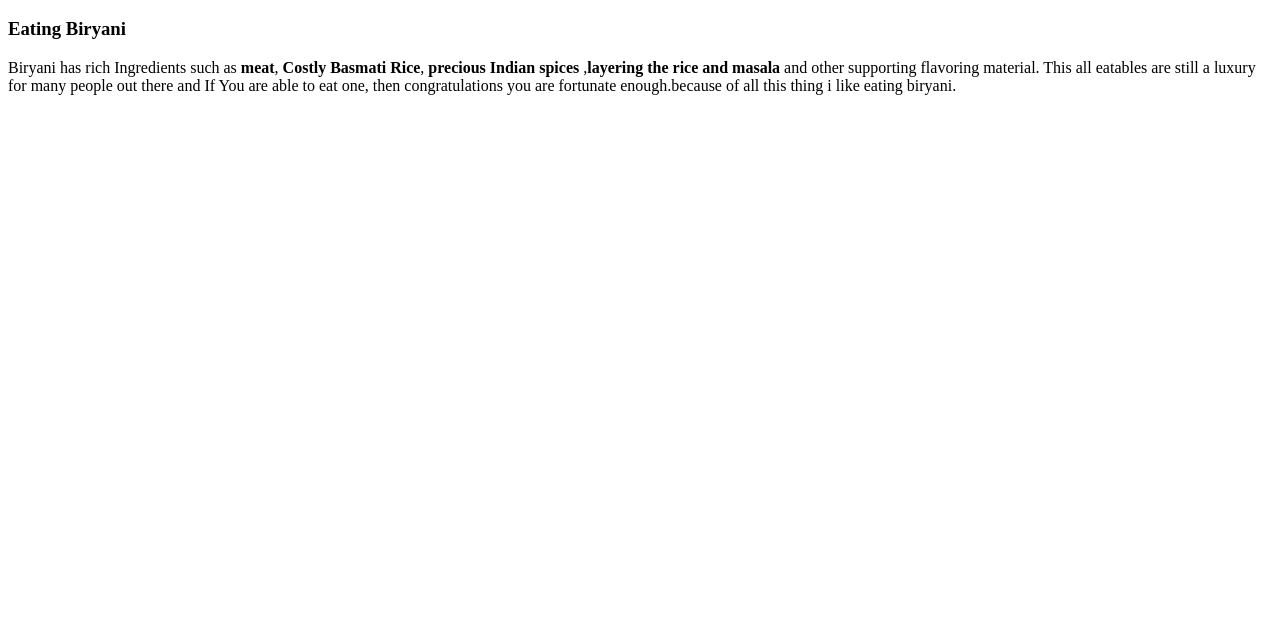
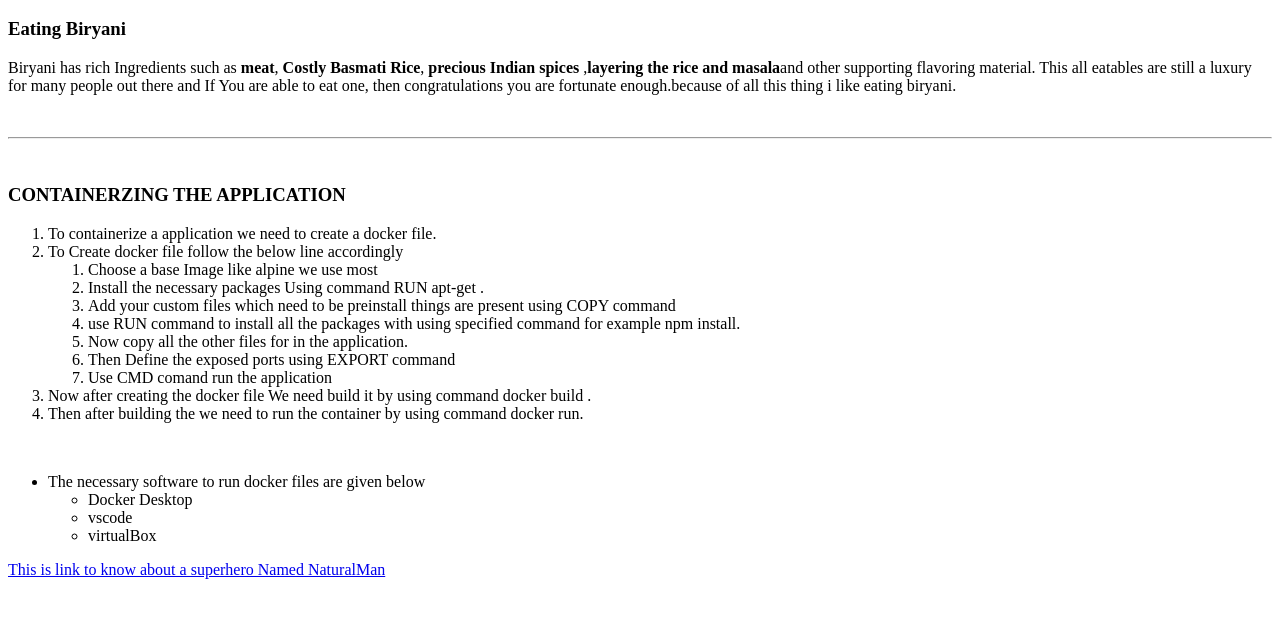
Before and after one commit to 44-563-Web-Apps-S21/webapps-s21-assignment-3-saikiranreddygangidi, a plain HTML site: page index.html in a window 1280 px wide. Shown: the part 48-666 px from the top of the page. Drawn offline with Linux system fonts and the light colour scheme.

Commit message:
commit after superhero

```diff
--- a/index.html
+++ b/index.html
@@ -12,7 +12,55 @@
           Eating Biryani
       </h3>
       <p>
-        Biryani has rich Ingredients such as <b>meat</b>, <b>Costly Basmati Rice</b>, <b>precious Indian spices</b> ,<b>layering the rice and masala</b> and other supporting flavoring material. This all eatables are still a luxury for many people out there and If You are able to eat one, then congratulations you are fortunate enough.because of all this thing i like eating biryani.
+        Biryani has rich Ingredients such as <b>meat</b>, <b>Costly Basmati Rice</b>, <b>precious Indian spices</b> ,<b>layering the rice and masala</b>and other supporting flavoring material. This all eatables are still a luxury for many people out there and If You are able to eat one, then congratulations you are fortunate enough.because of all this thing i like eating biryani.
       </p>
+      <br>
+      <hr>
+      <br>
+     <h3>CONTAINERZING THE APPLICATION</h3>
+     <ol>
+         <li>To containerize a application we need to create a docker file.</li>
+         <li>
+            To Create docker file follow the below line accordingly
+            <ol>
+                <li>
+                    Choose a base Image like alpine we use most
+                </li>
+                <li>
+                    Install the necessary packages Using command RUN apt-get .
+                </li>
+                <li>
+                    Add your custom files which need to be preinstall things are present using COPY command
+                </li>
+                <li>
+                    use RUN command to install all the packages with using specified command for example npm install.
+                </li>
+                <li>
+                    Now copy all the other files for in the application.
+                </li>
+                <li>
+                    Then Define the exposed ports using EXPORT command
+                </li>
+                <li>
+                    Use CMD comand run the application
+                </li>
+            </ol>
+         </li>
+         <li>Now after creating the docker file We need build it by using command docker build .</li>
+         <li>Then after building the we need to run the container by using command docker run.</li>
+     </ol>
+
+     <br>
+     <ul>
+         <li>
+            The necessary software to run docker files are given below
+            <ul>
+                <li>Docker Desktop </li>
+                <li>vscode</li>
+                <li>virtualBox</li>
+            </ul>
+         </li>
+     </ul>
+     <a href="aboutme.html">This is link to know about a superhero Named NaturalMan</a>
     </body>
 </html>
```
Also changed, not shown: aboutme.html (added, +14 -0 lines), NaturalMan.jpg (added).
